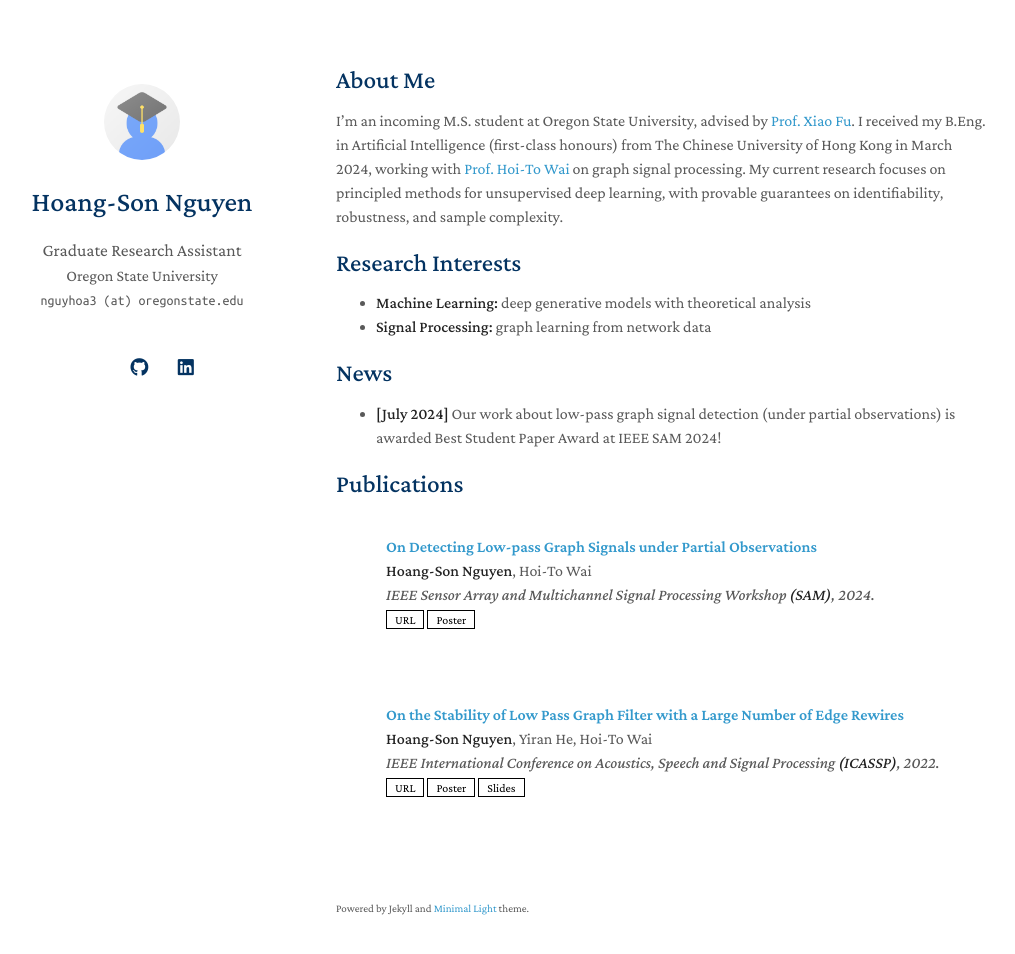
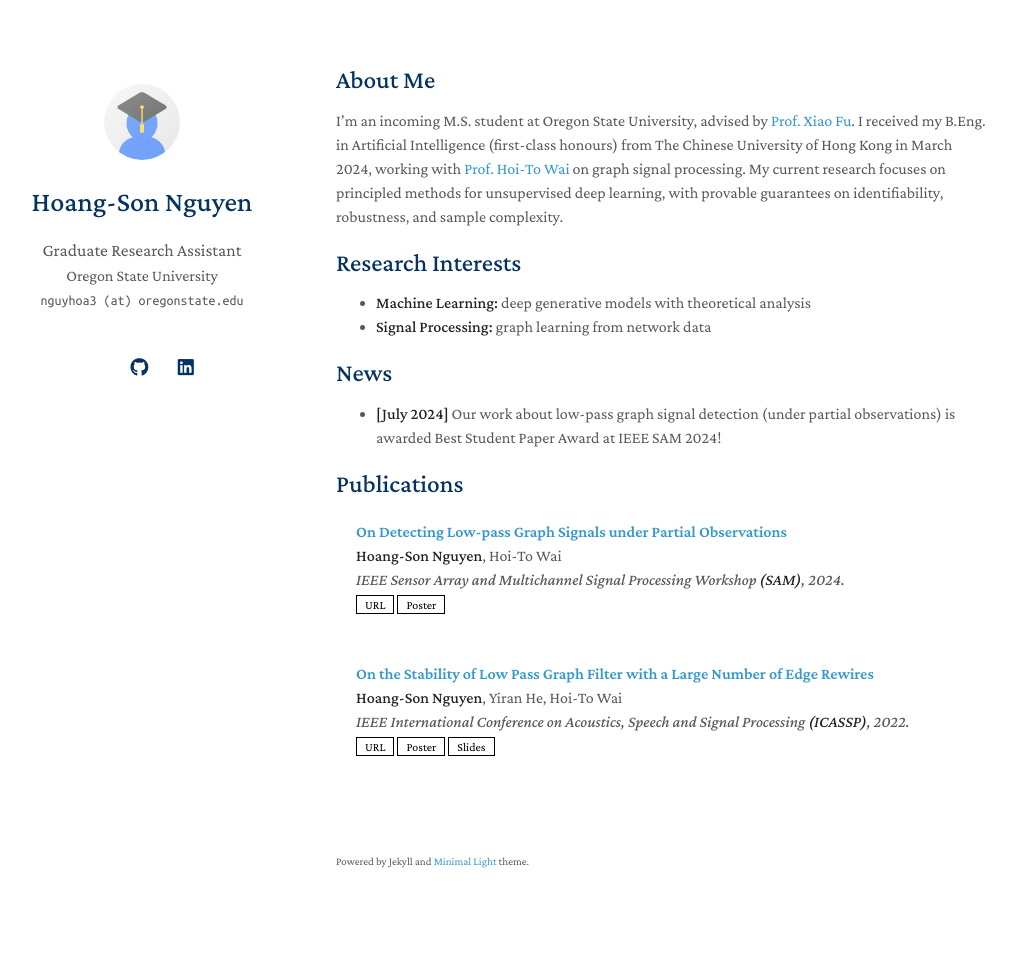
Before and after one commit to hsnguyen24/hsnguyen24.github.io, a Jekyll site: the page built from index.md, in a window 1280 px wide and 989 px high. Shown: the top 954 px of the window, without its empty margins (134-1149 px from the left). Built offline with Jekyll 4.4.1, drawn with Linux system fonts in a browser that asks for light colours; nearby versions of some CDN libraries; a style sheet for code colours, icons or effects is not loaded; our own code applies the rules of GitHub Pages for plain Markdown files.

Commit message:
Update avatar and pubs

```diff
--- a/_includes/publications.md
+++ b/_includes/publications.md
@@ -1,4 +1,4 @@
-<h2 id="publications" style="margin: 2px 0px -15px;">Publications</h2>
+<h2 id="publications" style="margin: 2px 0px -10px;">Publications</h2>
 
 <div class="publications">
 <ol class="bibliography">
@@ -7,14 +7,14 @@
 
 <li>
 <div class="pub-row">
-  <div class="col-sm-3 abbr" style="position: relative;padding-right: 15px;padding-left: 15px;">
+  <!-- <div class="col-sm-3 abbr" style="position: relative;padding-right: 15px;padding-left: 15px;">
     {% if link.image %}
     <img src="{{ link.image }}" class="teaser img-fluid z-depth-1" style="width=100;height=40%">
     {% endif %}
     {% if link.conference_short %}
     <abbr class="badge">{{ link.conference_short }}</abbr>
     {% endif %}
-  </div>
+  </div> -->
   <div class="col-sm-9" style="position: relative;padding-right: 15px;padding-left: 20px;">
       <div class="title"><a href="{{ link.pdf }}">{{ link.title }}</a></div>
       <div class="author">{{ link.authors }}</div>
```
Also changed, not shown: CNAME (deleted), html_source_file/assets/img/avatar.jpg (added), html_source_file/assets/img/avatar.png (deleted), html_source_file/assets/img/teaser_example.png (deleted), html_source_file/assets/img/teaser_example_2.png (deleted).
